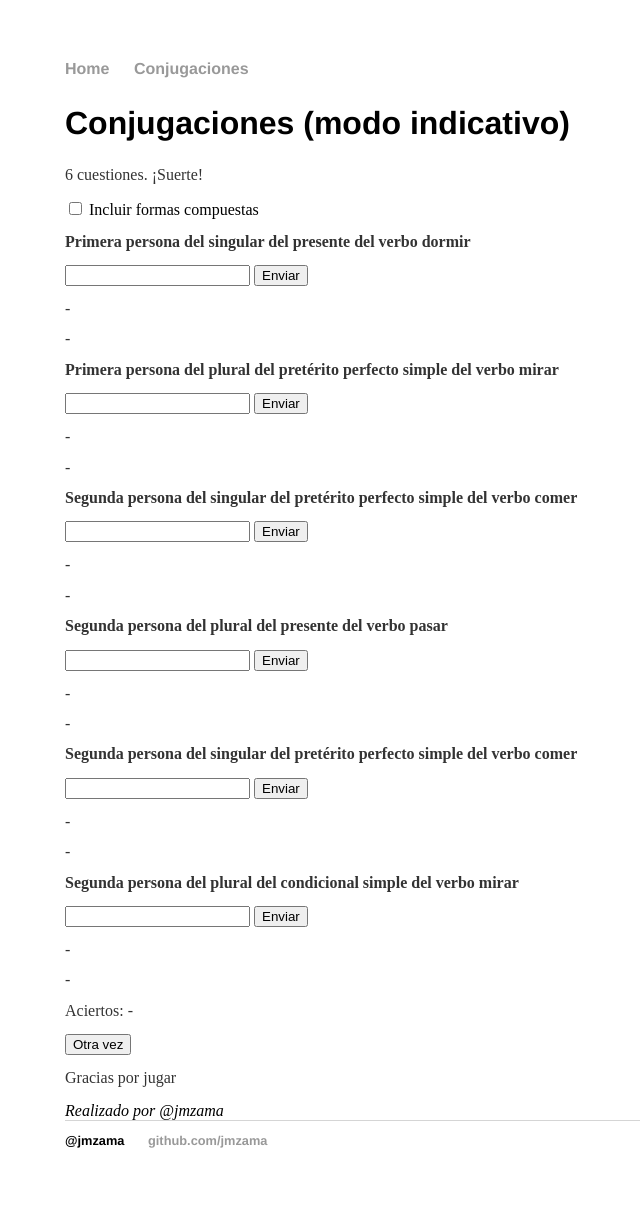
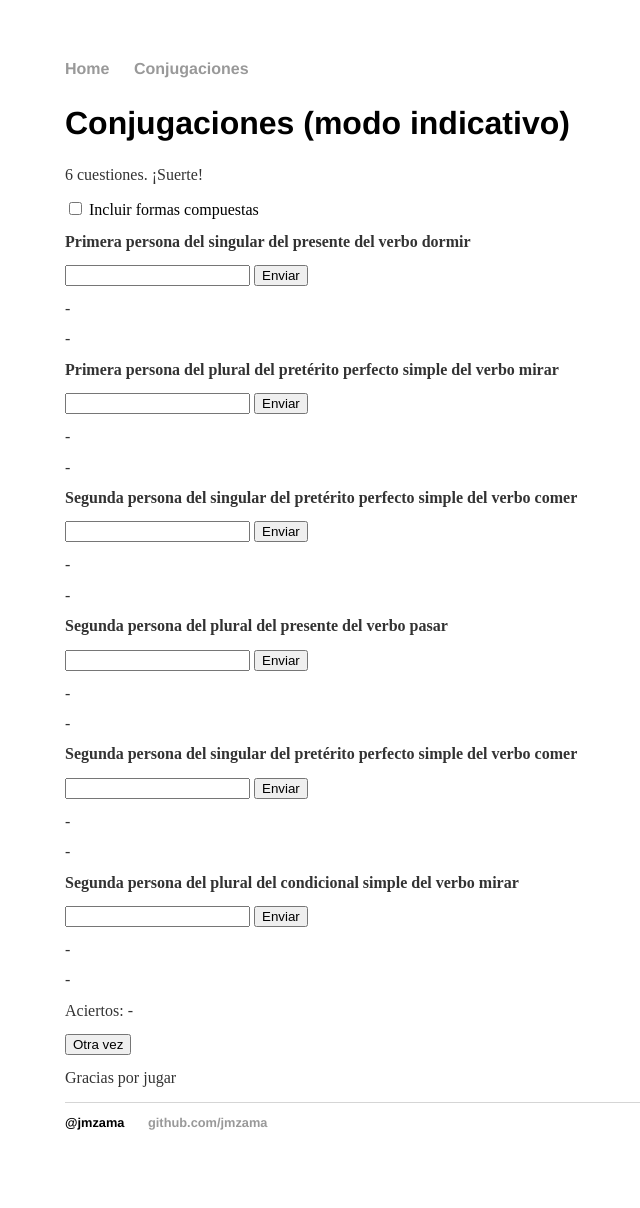
Before and after one commit to jmzama/jmzama.github.io, a Jekyll site: the page built from conjugaciones/index.html, in a window 1280 px wide. Shown: the whole page, without its empty margins (127-767 px from the left). Built offline with Jekyll 4.4.1, drawn with Linux system fonts in a browser that asks for light colours.

Commit message:
Update index.html
Address label removed.

```diff
--- a/conjugaciones/index.html
+++ b/conjugaciones/index.html
@@ -50,7 +50,6 @@ title: Juego de las conjugaciones
 <button type="button" onclick="otra()">Otra vez</button>
 
 <p>Gracias por jugar</p>
-<address>Realizado por @jmzama</address>
 
 <script>
 	p="";
```
